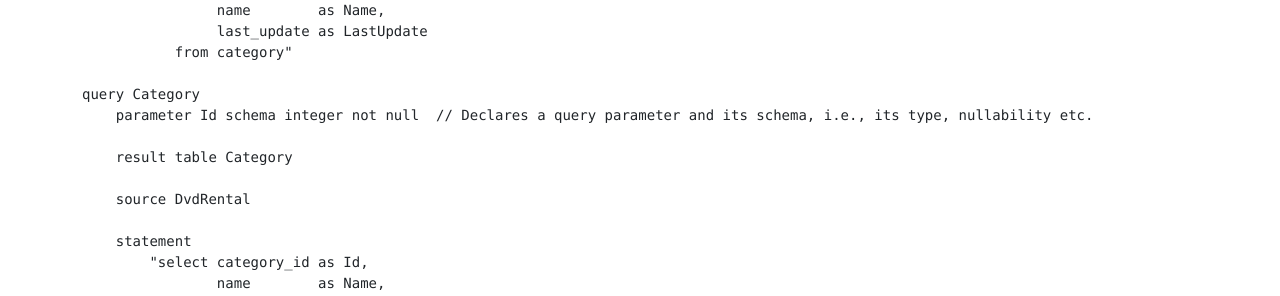
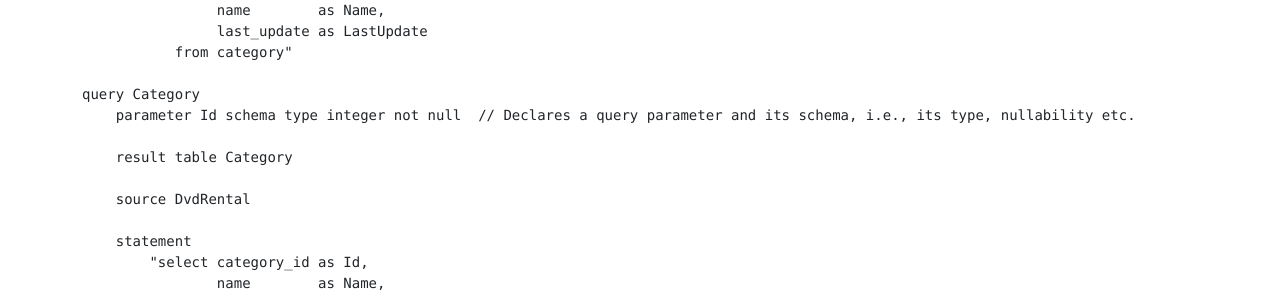
Before and after one commit to marimplatform/marimplatform.github.io, a Jekyll site: the page built from docs/tutorial.md, in a window 1280 px wide and 1400 px high, scrolled down 816 px. Shown: the part 636-932 px from the top of the window. Built offline with Jekyll 4.4.1, drawn with Linux system fonts in a browser that asks for light colours; a style sheet for code colours, icons or effects is not loaded; some of the changed text lies outside the part shown.

Commit message:
Tutorial specification fix

```diff
--- a/docs/tutorial.md
+++ b/docs/tutorial.md
@@ -54,7 +54,7 @@ query Categories                          // Declares a query
            from category"
 
 query Category
-    parameter Id schema integer not null  // Declares a query parameter and its schema, i.e., its type, nullability etc.
+    parameter Id schema type integer not null  // Declares a query parameter and its schema, i.e., its type, nullability etc.
 
     result table Category
 
```
Also changed, not shown: docs/img/grammar.png.
